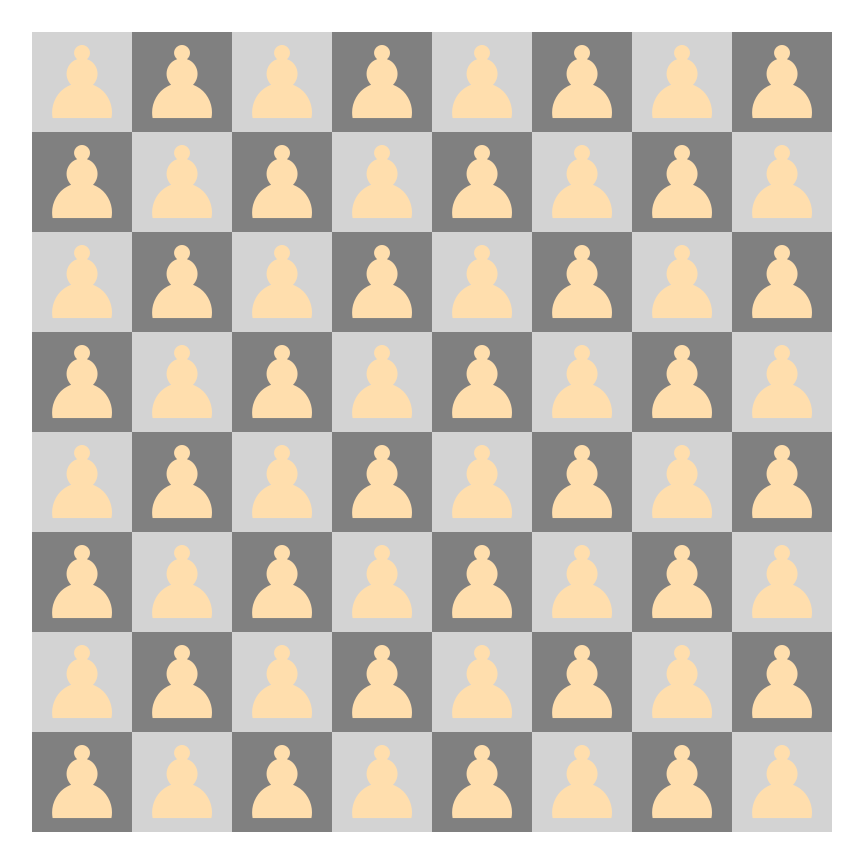
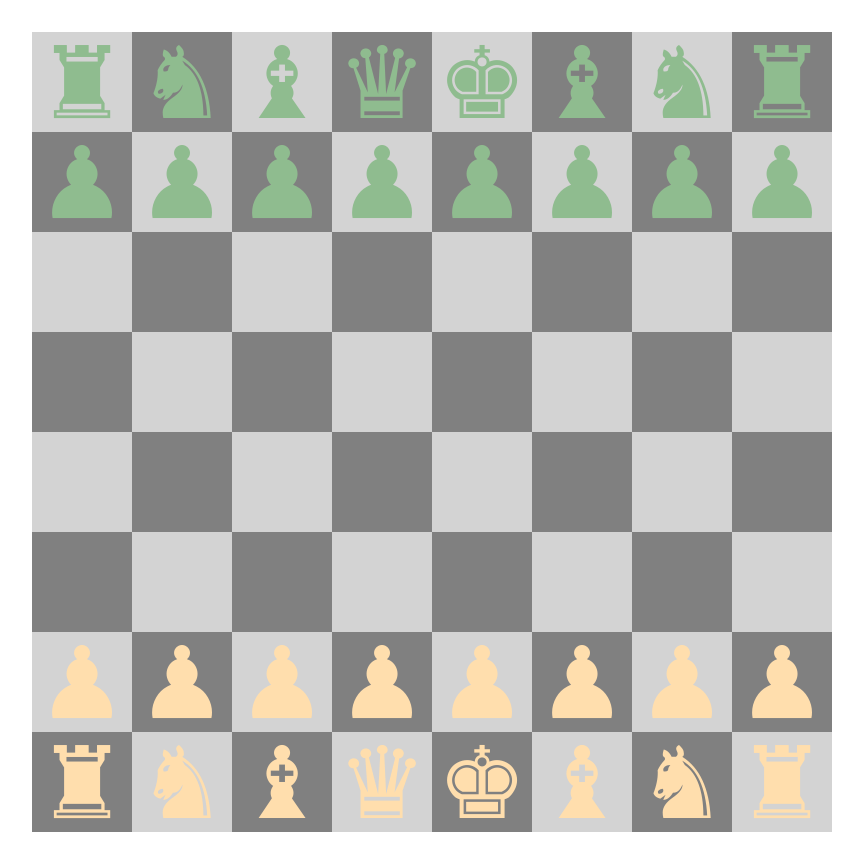
Before and after one commit to samHumeniuk/Chess-Validator, a React (Vite) app in the folder chessvalidator.client/: page / in a window 1280 px wide. Shown: the whole page, without its empty margins (208-1071 px from the left). Built offline with nearby package versions, Linux system fonts and the light colour scheme.

Commit message:
Adding chess pieces

```diff
--- a/chessvalidator.client/src/chessBoard/ChessBoard.tsx
+++ b/chessvalidator.client/src/chessBoard/ChessBoard.tsx
@@ -1,6 +1,10 @@
 
+import { useState } from 'react';
 import ChessSquare from '../chessSquare/ChessSquare';
 import './ChessBoard.css';
+import { ChessPieceProps } from '../types/chessPieceProps';
+import { ChessPieceType } from '../types/chessPieceType';
+import { Colour } from '../types/colour';
 
 
 type ChessBoardProps = {
@@ -8,7 +12,118 @@ type ChessBoardProps = {
     height?: number
 }
 
-function ChessBoard({height=8, width=8 } : ChessBoardProps) {
+type NullableChessPieceProps = ChessPieceProps | null
+
+function ChessBoard({ height = 8, width = 8 }: ChessBoardProps) {
+
+    const [chessPieces, _] = useState<NullableChessPieceProps[][]>(createChessBoard);
+
+    function createBackRow(colour: Colour) {
+        let frontRow: ChessPieceProps[] = [
+            {
+                chessPieceType: ChessPieceType.Rook,
+                colour: colour
+            },
+            {
+                chessPieceType: ChessPieceType.Knight,
+                colour: colour
+            },
+            {
+                chessPieceType: ChessPieceType.Bishop,
+                colour: colour
+            },
+            {
+                chessPieceType: ChessPieceType.Queen,
+                colour: colour
+            },
+            {
+                chessPieceType: ChessPieceType.King,
+                colour: colour
+            },
+            {
+                chessPieceType: ChessPieceType.Bishop,
+                colour: colour
+            },
+            {
+                chessPieceType: ChessPieceType.Knight,
+                colour: colour
+            },
+            {
+                chessPieceType: ChessPieceType.Rook,
+                colour: colour
+            }
+        ];
+        return frontRow;
+    }
+
+    function createFrontRow(colour: Colour) {
+        let backRow: ChessPieceProps[] = [
+            {
+                chessPieceType: ChessPieceType.Pawn,
+                colour: colour
+            },
+            {
+                chessPieceType: ChessPieceType.Pawn,
+                colour: colour
+            },
+            {
+                chessPieceType: ChessPieceType.Pawn,
+                colour: colour
+            },
+            {
+                chessPieceType: ChessPieceType.Pawn,
+                colour: colour
+            },
+            {
+                chessPieceType: ChessPieceType.Pawn,
+                colour: colour
+            },
+            {
+                chessPieceType: ChessPieceType.Pawn,
+                colour: colour
+            },
+            {
+                chessPieceType: ChessPieceType.Pawn,
+                colour: colour
+            },
+            {
+                chessPieceType: ChessPieceType.Pawn,
+                colour: colour
+            }
+        ];
+        return backRow;
+    }
+
+    function createEmptyRow() {
+        let emptyRow: NullableChessPieceProps[] = [
+            null, null, null, null,
+            null, null, null, null
+        ];
+        return emptyRow;
+    }
+
+
+    function createChessBoard() {
+
+        let whiteBackRow = createBackRow(Colour.White);
+        let whiteFrontRow = createFrontRow(Colour.White);
+
+        let blackFrontRow = createFrontRow(Colour.Black);
+        let blackBackRow = createBackRow(Colour.Black);
+
+        let chessBoard = [
+            blackBackRow,
+            blackFrontRow,
+            createEmptyRow(),
+            createEmptyRow(),
+            createEmptyRow(),
+            createEmptyRow(),
+            whiteFrontRow,
+            whiteBackRow,
+        ];
+        return chessBoard;
+
+    }
 
     return (
         [...Array(height)].map((_, y) => ChessRow(y))
@@ -17,7 +132,7 @@ function ChessBoard({height=8, width=8 } : ChessBoardProps) {
     function ChessRow(yCoordinate: number) {
         return (
             <div className="chess-row">{[...Array(width)].map((_, x) =>
-                <ChessSquare xCoordinate={x} yCoordinate={yCoordinate} key={`${x} + ${yCoordinate}`} />)}
+                <ChessSquare xCoordinate={x} yCoordinate={yCoordinate} key={`${x},${yCoordinate}`} chessPieceProps={chessPieces[x][yCoordinate]} />)}
             </div>)
     }
 
--- a/chessvalidator.client/src/chessPiece/ChessPiece.tsx
+++ b/chessvalidator.client/src/chessPiece/ChessPiece.tsx
@@ -1,28 +1,23 @@
 
-import { Colour } from '../types/colour';
 import { ChessPieceType } from '../types/chessPieceType';
+import { ChessPieceProps } from '../types/chessPieceProps';
 import './ChessPiece.css';
 
-
-type ChessPieceProps = {
-    colour?: Colour
-    chessPieceType?: ChessPieceType
-}
 
 function ChessPiece(props: ChessPieceProps) {
 
     const getUnicodeChessPiece = (piece?: ChessPieceType): string => {
         switch (piece) {
             case ChessPieceType.King:
-                return '♔';
+                return '♚';
             case ChessPieceType.Queen:
-                return '♕';
+                return '♛';
             case ChessPieceType.Rook:
-                return '♖';
+                return '♜';
             case ChessPieceType.Bishop:
-                return '♗';
+                return '♝';
             case ChessPieceType.Knight:
-                return '♘';
+                return '♞';
             case ChessPieceType.Pawn:
                 return '♟';
             default:
--- a/chessvalidator.client/src/chessSquare/ChessSquare.tsx
+++ b/chessvalidator.client/src/chessSquare/ChessSquare.tsx
@@ -1,12 +1,13 @@
 import './ChessSquare.css';
 import { Colour } from '../types/colour';
 import ChessPiece from '../chessPiece/ChessPiece';
-import { ChessPieceType } from '../types/chessPieceType';
+import { NullableChessPieceProps } from '../types/chessPieceProps';
 
 
 type ChessSquareProps = {
     xCoordinate: number,
     yCoordinate: number,
+    chessPieceProps: NullableChessPieceProps
 }
 
 function ChessSquare(props : ChessSquareProps) {
@@ -14,7 +15,7 @@ function ChessSquare(props : ChessSquareProps) {
     const className = `chess-square ${GetCheckeredColour(props.xCoordinate, props.yCoordinate)}`
     const chessSquare =
         <div className={className} data-x-coordinate={props.xCoordinate} data-y-coordinate={props.yCoordinate}>
-            <ChessPiece colour={Colour.White} chessPieceType={ChessPieceType.Pawn} />
+            {props.chessPieceProps && <ChessPiece {...props.chessPieceProps} />}
         </div>
 
     return (
--- /dev/null
+++ b/chessvalidator.client/src/types/chessPieceProps.ts
@@ -0,0 +1,11 @@
+import { ChessPieceType } from "./chessPieceType";
+import { Colour } from "./colour";
+
+type ChessPieceProps = {
+    colour?: Colour
+    chessPieceType?: ChessPieceType
+}
+
+type NullableChessPieceProps = ChessPieceProps | null
+
+export { type ChessPieceProps, type NullableChessPieceProps };
```
